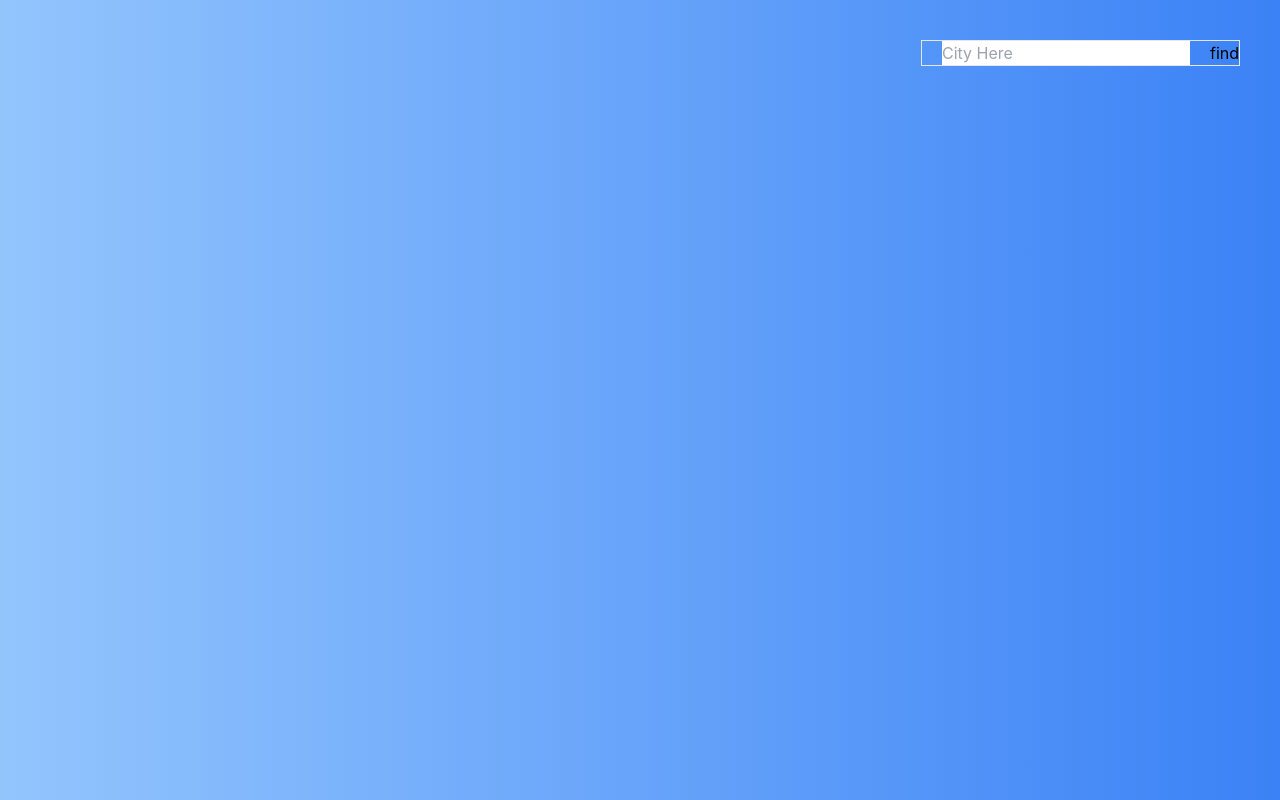
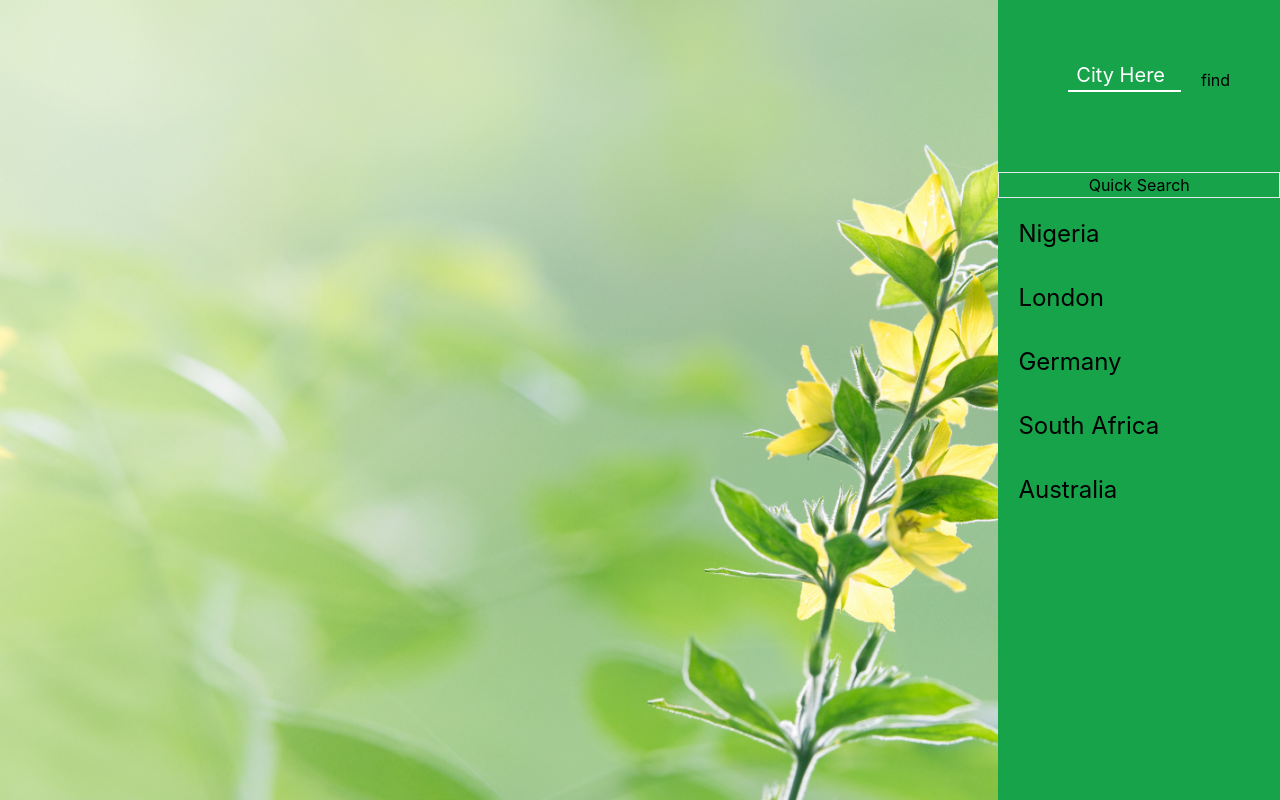
Before and after one commit to Wondersmasher/weather-app, a React (Create React App) app: page / in a window 1280 px wide. Built offline with nearby package versions, Linux system fonts and the light colour scheme; no server answers.

Commit message:
Added quicksearch to the search component

```diff
--- a/src/Components/Home.js
+++ b/src/Components/Home.js
@@ -2,10 +2,10 @@ import React from "react";
 import Search from "./Search";
 const Home = () => {
   return (
-    <main className="min-h-screen w-screen  bg-gradient-to-r from-blue-300 to-blue-500">
-      <div className=" float-right m-10 border ">
+    <main className="background min-h-screen w-[100vs]">
+      <section className=" float-none lg:float-right">
         <Search />
-      </div>
+      </section>
     </main>
   );
 };
--- a/src/Components/Search.js
+++ b/src/Components/Search.js
@@ -5,6 +5,27 @@ const endpoint2 = "http://api.openweathermap.org/data/2.5/forecast?q=";
 
 const API_KEY = "2f30efc9b6f02e277aa6d1df597bc628";
 const Search = () => {
+  const quickSearch = [
+    "Nigeria",
+    "London",
+    "Germany",
+    "South Africa",
+    "Australia",
+  ];
+  const quickSearchElement = quickSearch.map((item, ind) => {
+    return (
+      <p
+        className=" text-black h-[4rem] capitalize hover:bg-green-500 cursor-pointer  p-5 text-2xl hidden lg:grid"
+        key={ind}
+        onClick={() => {
+          setCity(item);
+          // setMyCity(item)
+        }}
+      >
+        {item}
+      </p>
+    );
+  });
   const [city, setCity] = useState("");
   const [myCity, setMyCity] = useState("");
   const url1 = `${endpoint1}${
@@ -25,7 +46,8 @@ const Search = () => {
     setCity(e.target.value);
   };
   return (
-    <>
+    <section className="lg:bg-green-600 lg:h-[100vh]  lg:w-[30vw] xl:w-[22vw]">
+      <form className="flex justify-center  py-10">
         <input
           type="text"
           name="city"
@@ -33,10 +55,18 @@ const Search = () => {
           id="1"
           onChange={handleChange}
           value={city}
-        className="mx-5"
+          className="m-5 h-8 border-b-2 border-green-600 lg:border-white text-xl lg:placeholder:text-white text-white px-2 w-[40%] focus:outline-none bg-inherit "
         />
-      <button onClick={handleSubmit}>find</button>
-    </>
+        <button onClick={handleSubmit} className="h-10 py-7 ">
+          find
+        </button>
+      </form>
+      <div className="py-5">
+        <h2 className="border text-center">Quick Search</h2>
+
+        {quickSearchElement}
+      </div>
+    </section>
   );
 };
 
--- a/src/index.css
+++ b/src/index.css
@@ -14,3 +14,8 @@ code {
   font-family: source-code-pro, Menlo, Monaco, Consolas, "Courier New",
     monospace;
 }
+.background {
+  background-image: url("../src/assets/pexels.jpg");
+  background-repeat: no-repeat;
+  background-size: cover;
+}
```
Also changed, not shown: src/assets/nature.jpg (added), src/assets/pexels.jpg (added). Lines whose indentation alone changed are shown as unchanged.
